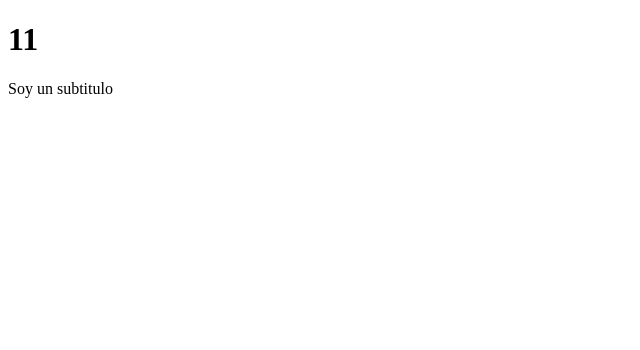
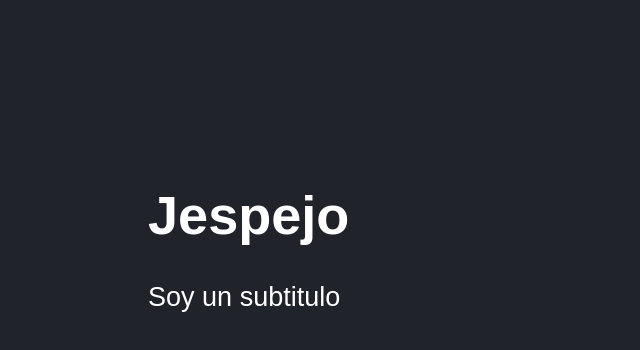
Before and after one commit to jespejo-run-dev/counter-app, a React (Vite) app: page / in a window 1280 px wide. Shown: the top 350 px of the page, without its empty margins (0-640 px from the left). Built offline with nearby package versions, Linux system fonts and the light colour scheme.

Commit message:
Colocar estilos CSS

```diff
--- a/src/FirstApp.jsx
+++ b/src/FirstApp.jsx
@@ -1,17 +1,8 @@
-const getResult = (a,b) => {
-    return a+b;
- }
-
-const newMessage = {
-    message: 'Hola Mundo',
-    title: 'Jespejo'
-};
-
 export const FristApp = () => {
 
     return (
         <>
-            <h1>{getResult(1,10)}</h1>
+            <h1>Jespejo</h1>
             {/* Expresion no objeto */}
             {/* <code>{JSON.stringify(newMessage)}</code> */}
             <p>Soy un subtitulo </p>
--- a/src/main.jsx
+++ b/src/main.jsx
@@ -1,6 +1,7 @@
 import React from 'react'
 import ReactDOM from'react-dom/client'
 import { FristApp } from './FirstApp'
+import './styles.css'
 
 ReactDOM.createRoot(document.getElementById('root')).render(
     <React.StrictMode>
--- /dev/null
+++ b/src/styles.css
@@ -0,0 +1,8 @@
+
+html, body{
+    background-color: #21232A;
+    color: white;
+    font-family: Arial, Helvetica, sans-serif;
+    font-size: 1.3rem;
+    padding: 70px;
+}
```
